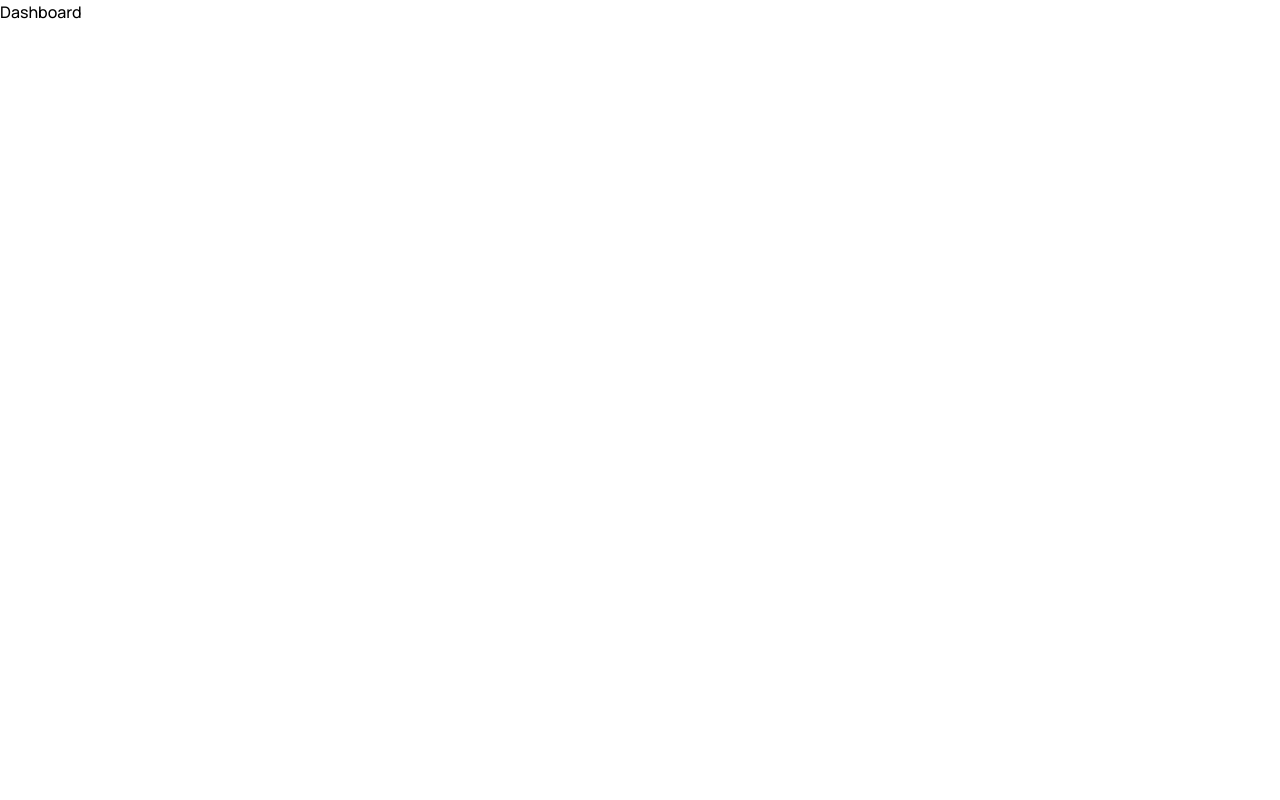
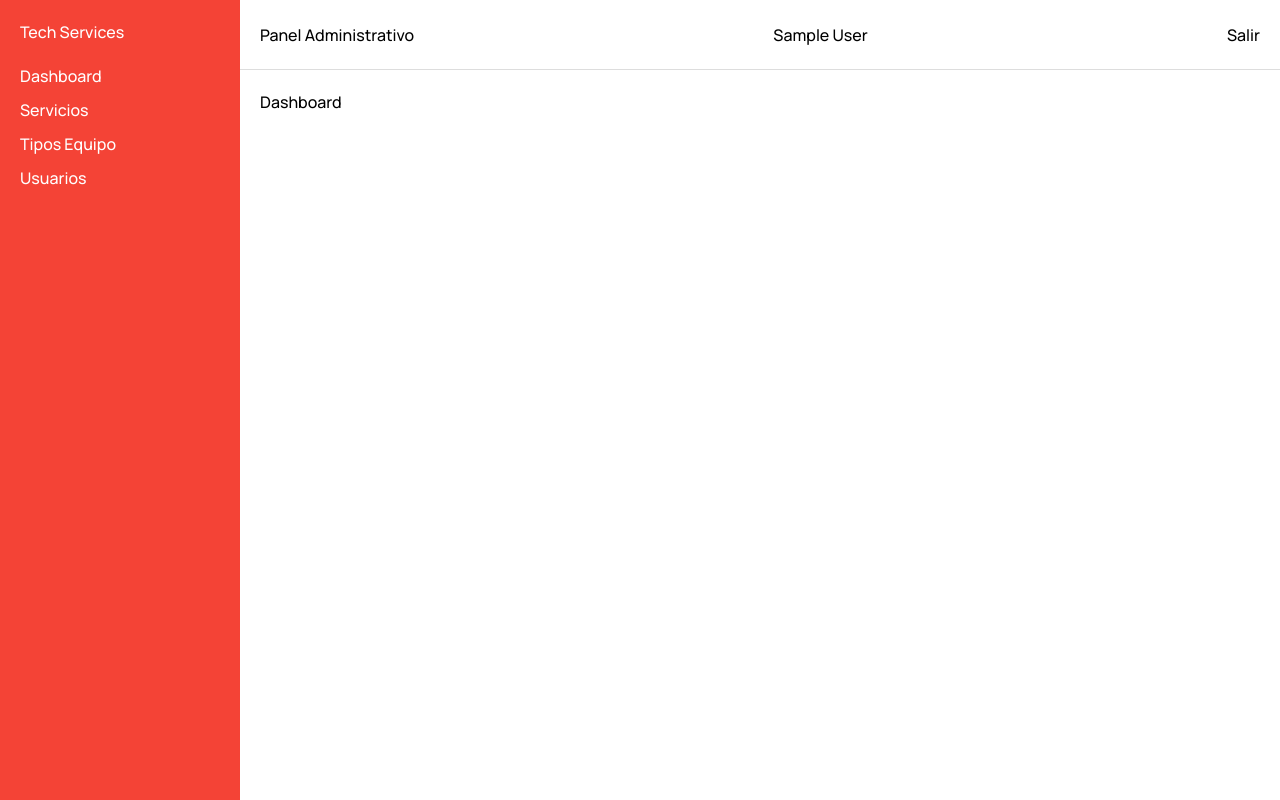
Before and after one commit to 02Alexis/tech_services-mern, a React app in the folder frontend/: page / in a window 1280 px wide. Built offline with nearby package versions, Linux system fonts and the light colour scheme; sample sign-in values are in the browser's storage; the HTML template or start-up script is replaced by a standard one.

Commit message:
creacion de sidebar con sus respectivas rutas, se implementa logout

```diff
--- /dev/null
+++ b/frontend/src/components/Header.jsx
@@ -0,0 +1,36 @@
+import useAuthStore from "../store/authStore";
+import { useNavigate } from "react-router-dom";
+
+export default function Header() {
+  const user = useAuthStore((state) => state.user);
+
+  const navigate = useNavigate();
+  const logout = useAuthStore((state) => state.logout);
+  const handleLogout = () => {
+    logout();
+
+    navigate("/login");
+  };
+
+  return (
+    <header
+      style={{
+        height: "70px",
+        borderBottom: "1px solid #ddd",
+
+        display: "flex",
+
+        justifyContent: "space-between",
+
+        alignItems: "center",
+
+        padding: "0 20px",
+      }}
+    >
+      <h3>Panel Administrativo</h3>
+
+      <span>{user?.name}</span>
+      <button onClick={handleLogout}>Salir</button>
+    </header>
+  );
+}
--- /dev/null
+++ b/frontend/src/components/Sidebar.jsx
@@ -0,0 +1,33 @@
+import { Link } from "react-router-dom";
+
+export default function Sidebar() {
+  return (
+    <aside
+      style={{
+        width: "240px",
+        background: "var(--color-primary)",
+        color: "white",
+        padding: "20px",
+      }}
+    >
+      <h2>Tech Services</h2>
+
+      <nav
+        style={{
+          display: "flex",
+          flexDirection: "column",
+          gap: "10px",
+          marginTop: "20px",
+        }}
+      >
+        <Link to="/">Dashboard</Link>
+
+        <Link to="/services">Servicios</Link>
+
+        <Link to="/equipment-types">Tipos Equipo</Link>
+
+        <Link to="/users">Usuarios</Link>
+      </nav>
+    </aside>
+  );
+}
--- /dev/null
+++ b/frontend/src/layouts/MainLayout.jsx
@@ -0,0 +1,37 @@
+import { Outlet } from "react-router-dom";
+
+import Sidebar from "../components/Sidebar";
+import Header from "../components/Header";
+
+export default function MainLayout() {
+  return (
+    <div
+      style={{
+        display: "flex",
+        height: "100vh",
+      }}
+    >
+      <Sidebar />
+
+      <div
+        style={{
+          flex: 1,
+          display: "flex",
+          flexDirection: "column",
+        }}
+      >
+        <Header />
+
+        <main
+          style={{
+            flex: 1,
+            padding: "20px",
+            overflow: "auto",
+          }}
+        >
+          <Outlet />
+        </main>
+      </div>
+    </div>
+  );
+}
--- /dev/null
+++ b/frontend/src/pages/DashboardPage.jsx
@@ -0,0 +1,7 @@
+export default function DashboardPage() {
+  return (
+    <div>
+      <h1>Dashboard</h1>
+    </div>
+  );
+}
--- /dev/null
+++ b/frontend/src/pages/EquipmentTypesPage.jsx
@@ -0,0 +1,9 @@
+import React from 'react'
+
+const EquipmentTypesPage = () => {
+  return (
+    <div>EquipmentTypesPage</div>
+  )
+}
+
+export default EquipmentTypesPage
--- /dev/null
+++ b/frontend/src/pages/ServicesPage.jsx
@@ -0,0 +1,9 @@
+import React from 'react'
+
+const ServicesPage = () => {
+  return (
+    <div>ServicesPage</div>
+  )
+}
+
+export default ServicesPage
--- /dev/null
+++ b/frontend/src/pages/UsersPage.jsx
@@ -0,0 +1,9 @@
+import React from 'react'
+
+const UsersPage = () => {
+  return (
+    <div>UsersPage</div>
+  )
+}
+
+export default UsersPage
--- a/frontend/src/routes/index.jsx
+++ b/frontend/src/routes/index.jsx
@@ -1,10 +1,13 @@
 import { BrowserRouter, Routes, Route } from "react-router-dom";
+
 import LoginPage from "../pages/LoginPage";
+import DashboardPage from "../pages/DashboardPage";
+import ServicesPage from "../pages/ServicesPage";
+import EquipmentTypesPage from "../pages/EquipmentTypesPage";
+import UsersPage from "../pages/UsersPage";
+
 import ProtectedRoute from "./ProtectedRoute";
-
-function Dashboard() {
-  return <h1>Dashboard</h1>;
-}
+import MainLayout from "../layouts/MainLayout";
 
 export default function AppRoutes() {
   return (
@@ -13,13 +16,20 @@ export default function AppRoutes() {
         <Route path="/login" element={<LoginPage />} />
 
         <Route
-          path="/"
           element={
             <ProtectedRoute>
-              <Dashboard />
+              <MainLayout />
             </ProtectedRoute>
           }
-        />
+        >
+          <Route path="/" element={<DashboardPage />} />
+
+          <Route path="/services" element={<ServicesPage />} />
+
+          <Route path="/equipment-types" element={<EquipmentTypesPage />} />
+
+          <Route path="/users" element={<UsersPage />} />
+        </Route>
       </Routes>
     </BrowserRouter>
   );
--- /dev/null
+++ b/frontend/src/utils/toast.js
@@ -0,0 +1,13 @@
+import toast from "react-hot-toast";
+
+export const successToast = (
+  message
+) => {
+  toast.success(message);
+};
+
+export const errorToast = (
+  message
+) => {
+  toast.error(message);
+};
```
